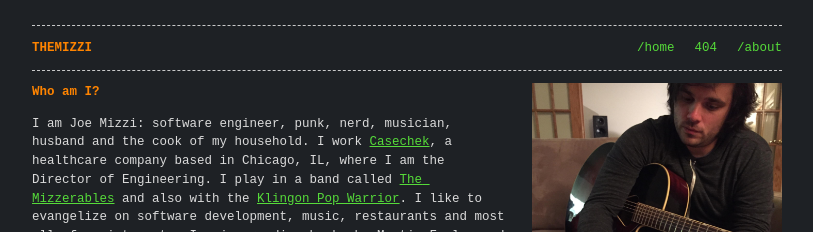
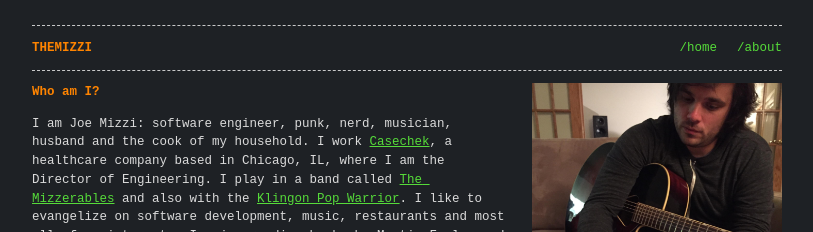
Before and after one commit to themizzi/themizzi.github.io.old, a Jekyll site: the page built from _pages/about.md, in a window 1280 px wide. Shown: the top 232 px of the page, without its empty margins (233-1046 px from the left). Built offline with Jekyll 4.4.1, drawn with Linux system fonts in a browser that asks for light colours.

Commit message:
fix: 404 showing on github

```diff
--- a/_includes/header.html
+++ b/_includes/header.html
@@ -4,9 +4,9 @@
     <ul>
           <li><a href="/">/home</a></li>
       {% for page in site.pages %}
-        {% if page.title %}{% if page.permalink %}
+        {% if page.title %}{% if page.permalink %}{% if page.title != "404" %}
           <li><a href="{{ page.url | relative_url }}">{{ page.title | escape }}</a></li>
-        {% endif %}{% endif %}
+        {% endif %}{% endif %}{% endif %}
       {% endfor %}
     </ul>
   </div>
```
